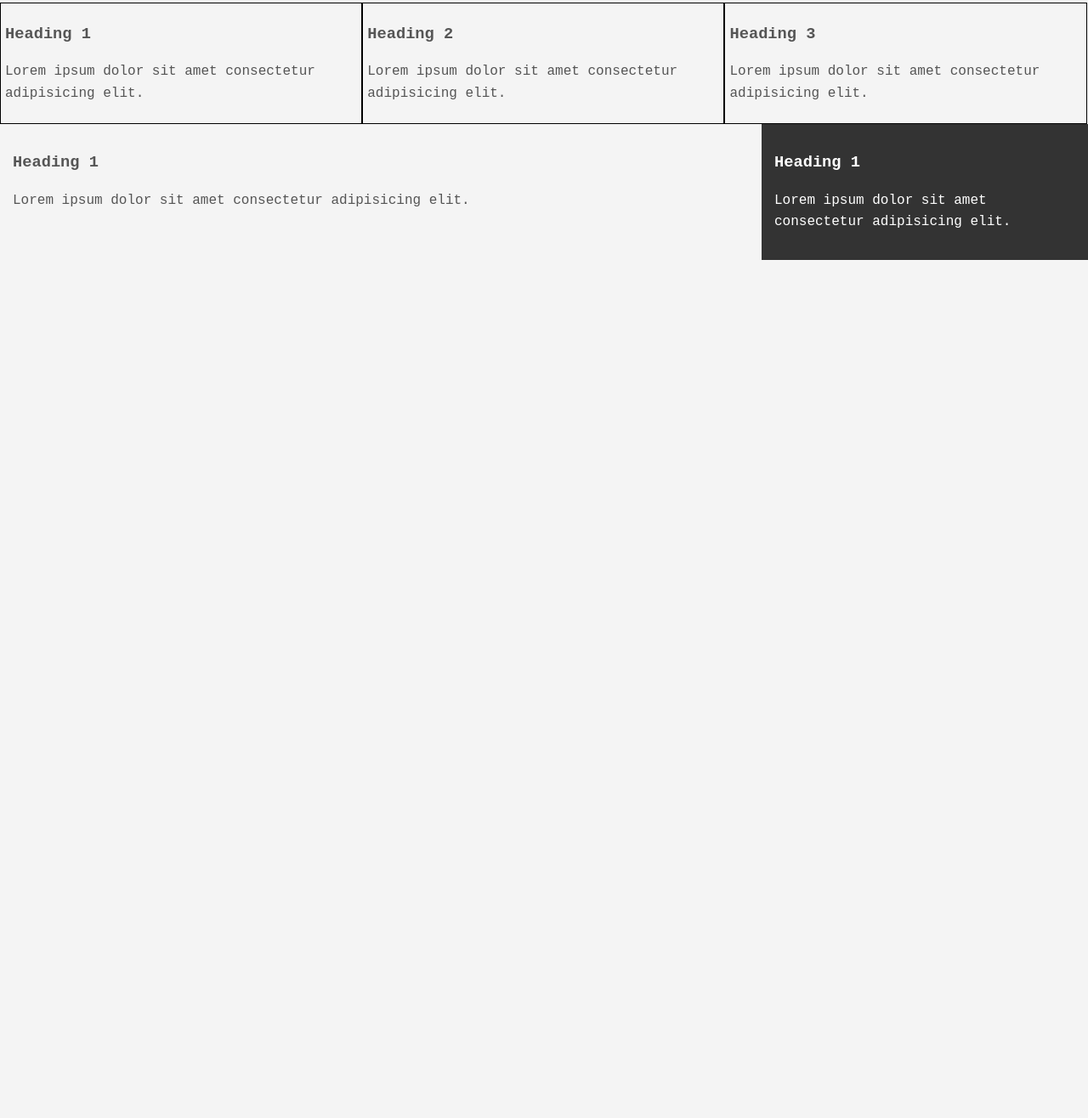
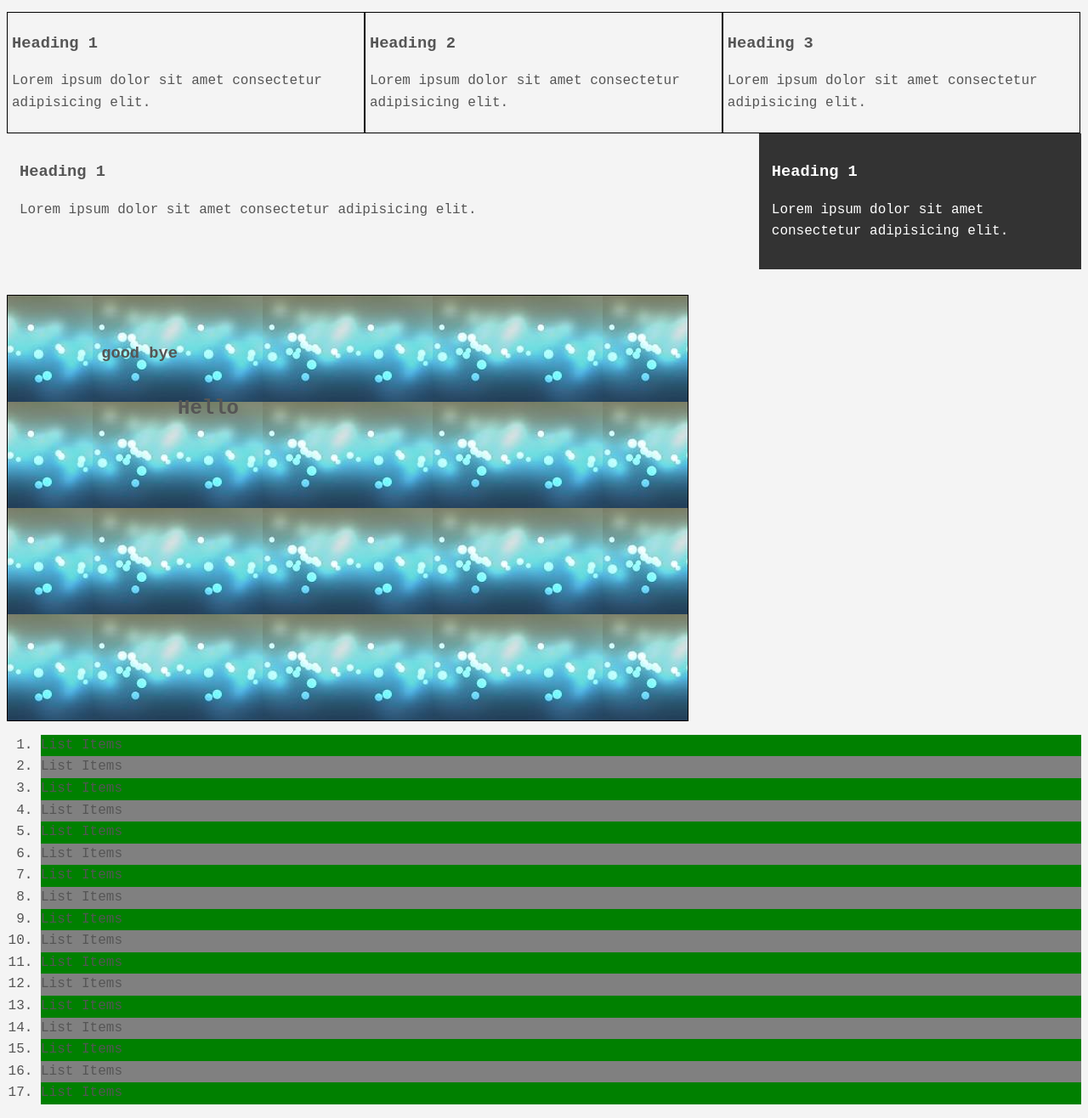
Before and after one commit to mohamadasfour/Css, a plain HTML site: page index.html in a window 1280 px wide. Shown: the part 1174-2490 px from the top of the page at 85% size. Before the commit the page ends 1480 px from the top, so only its background shows below. Drawn offline with Linux system fonts and the light colour scheme.

Commit message:
more CSS again

```diff
--- a/index.html
+++ b/index.html
@@ -88,6 +88,32 @@
         <p>Lorem ipsum dolor sit amet consectetur adipisicing elit.
         </p>
     </div>
+    <div class="clr"></div>
+
+    <div class="p-box">
+        <h2>Hello</h2>
+        <h3>good bye</h3>
+    </div>
+    <a href="" class="fix-me button">Hello</a>
+    <ol class="my-list">
+        <li>List Items</li>
+        <li>List Items</li>
+        <li>List Items</li>
+        <li>List Items</li>
+        <li>List Items</li>
+        <li>List Items</li>
+        <li>List Items</li>
+        <li>List Items</li>
+        <li>List Items</li>
+        <li>List Items</li>
+        <li>List Items</li>
+        <li>List Items</li>
+        <li>List Items</li>
+        <li>List Items</li>
+        <li>List Items</li>
+        <li>List Items</li>
+        <li>List Items</li>
+    </ol>
     </div> <!--  /container div  -->
 </body>
 
--- a/style.css
+++ b/style.css
@@ -5,11 +5,11 @@ font-family: 'Courier New', Courier, monospace;
 font-size: 16px;
 font-weight:normal;
 line-height: 1.6em;
-margin:0;
+
 }
 .container{
     width: 80%;
-    margin:auto;
+    margin:3px;
 }
 .button{
     background-color: #333;
@@ -117,3 +117,45 @@ a:active{
     padding:15px;
     box-sizing: border-box;
 }
+
+.p-box{
+    width: 800px;
+    height:500px;
+    border: 1px solid #000;
+    margin-top:30px;
+    position:relative;
+    background-image: url('download.jpeg');
+    background-position: 100px 200px;
+    background-position: center bottom;
+}
+
+.p-box h2{
+    position:absolute;
+    top:100px;
+    left: 200px;
+}
+.p-box h3{
+    position: absolute;
+    bottom: 400px;
+    right: 600px;
+}
+.fix-me{
+    position: fixed;
+    top: 400px;
+}
+.my-list li:first-child{
+background:red;
+}
+.my-list li:last-child{
+    background: blue;
+
+}
+.my-list li:nth-child(5){
+    background: yellow;
+}
+.my-list li:nth-child(even){
+background: grey;
+}
+.my-list li:nth-child(odd){
+    background: green;
+}
```
Also changed, not shown: download.jpeg (added).
